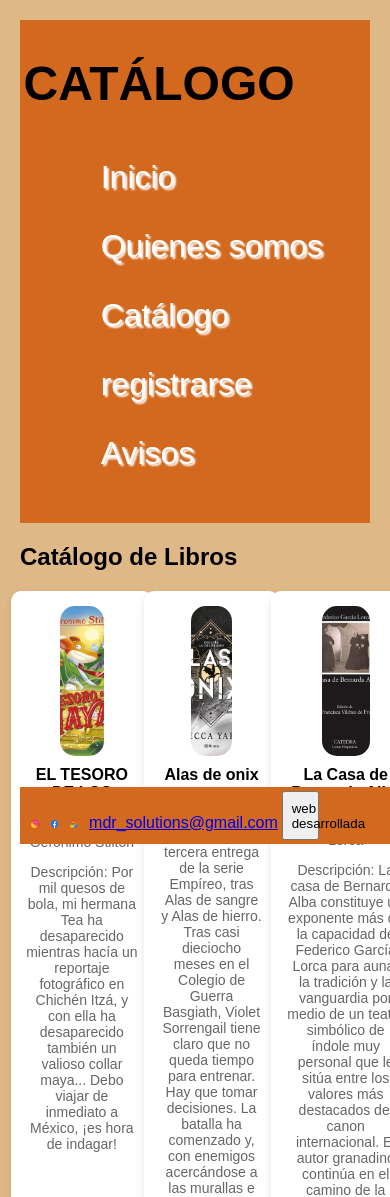
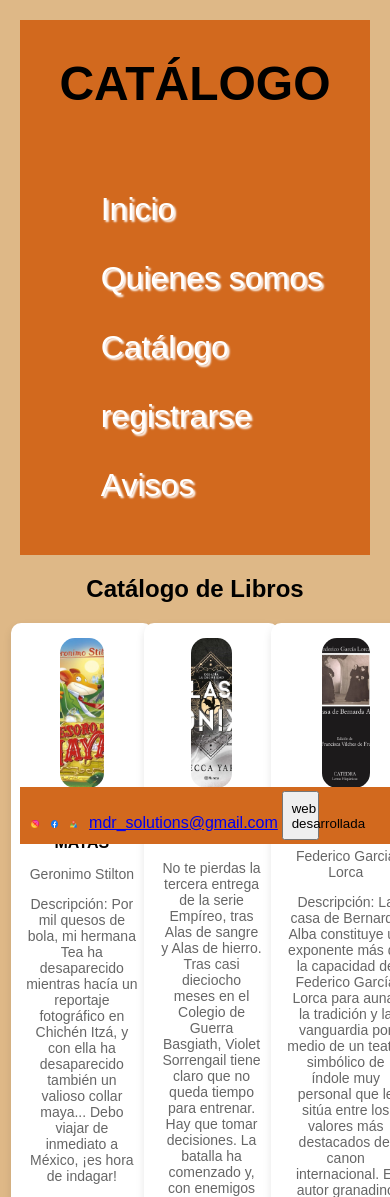
Before and after one commit to MDR-Solutions/biblioteca, a PHP site: page /catalogo.html in a window 390 px wide; the page is wider, and only the part inside the window is pictured. Shown: the top 1197 px of that part. Run offline with PHP 8.4, Linux system fonts and the light colour scheme.

Commit message:
Update catalogostilo.css

```diff
--- a/catalogostilo.css
+++ b/catalogostilo.css
@@ -111,3 +111,17 @@ footer{
 .Etiquetas {
     padding-left: 2%;
 }
+@media (max-width:800px){
+    nav{
+        display: flex;
+        font-size: 200%;
+    }
+    nav a{
+        display: flex;
+        flex-direction: column;
+        justify-content: center;
+    }
+    h1{
+        text-align: center;
+    }
+}
```
